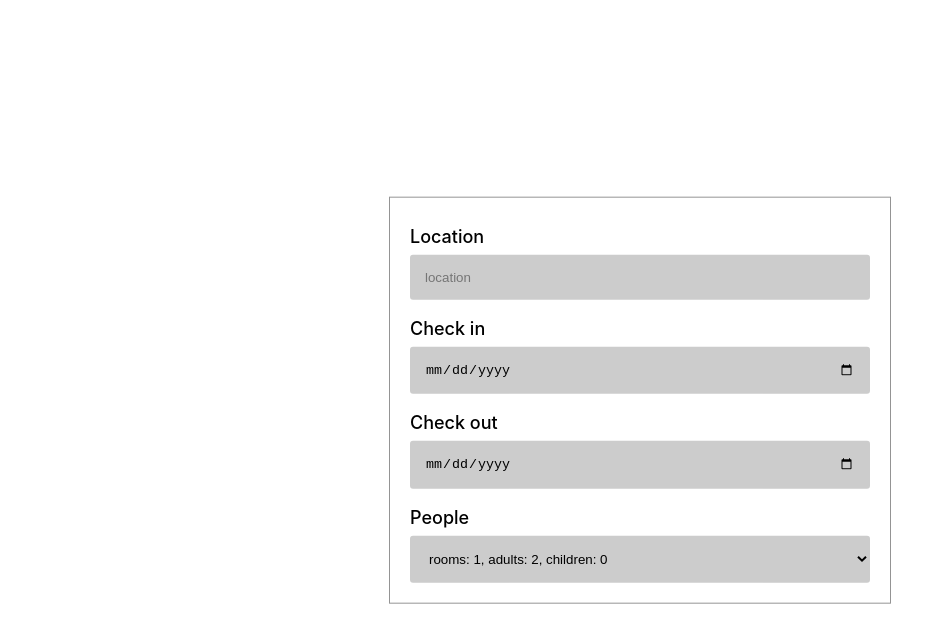
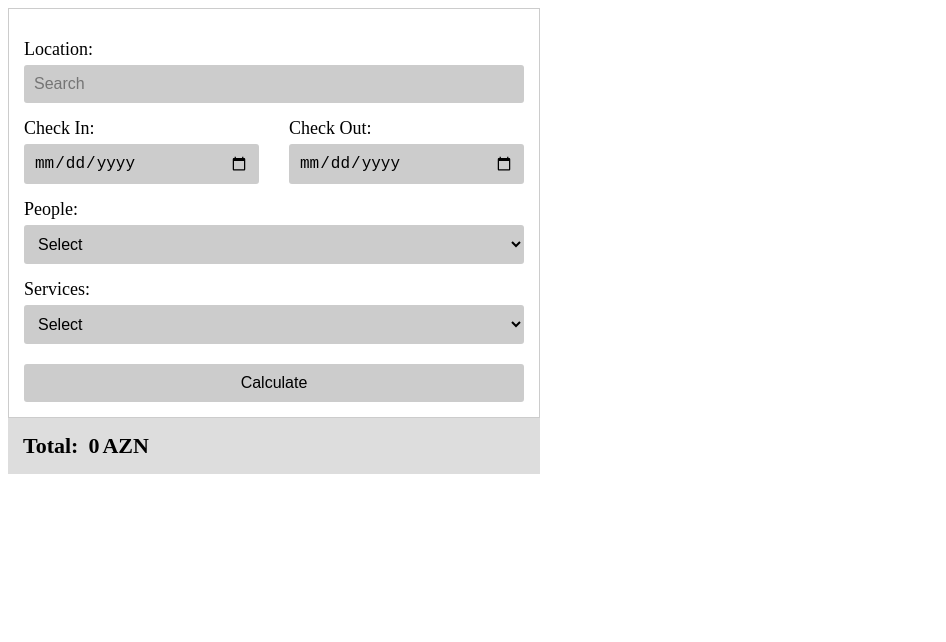
Before and after one commit to mubarizmayilzada/Hotel-Management, a website: page index.html in a window 1280 px wide. Shown: the whole page, without its empty margins (0-946 px from the left). Drawn offline with Linux system fonts and the light colour scheme.

Commit message:
fully ready

```diff
--- /dev/null
+++ b/assets/main.js
@@ -0,0 +1,49 @@
+const selectionPeople = document.getElementById('people');
+const selectionServices = document.getElementById('services');
+const result = document.querySelector('.result');
+const customSelect = document.querySelector('.custom-select');
+const formSubmit = document.querySelector('.form-submit');
+const customRoom = document.querySelector('#custom-room');
+const customAdult = document.querySelector('#custom-adult');
+customRoom.value = 0;
+customAdult.value = 0;
+
+let moneyServices = 0;
+let moneyPeople = 0;
+formSubmit.addEventListener('click',(e)=>{
+    e.preventDefault();
+    result.innerHTML = moneyServices + moneyPeople;
+})
+selectionPeople.addEventListener('change',()=>{
+    const selectValuePeople = selectionPeople.options[selectionPeople.selectedIndex].value;
+
+    if (selectValuePeople == 3){
+        customSelect.classList.remove('hide');
+        customSelect.classList.add('show');
+    }
+    else if(selectValuePeople == 1){
+        moneyPeople = 50;
+        customSelect.classList.remove('show');
+        customSelect.classList.add('hide');
+    }
+    else if(selectValuePeople == 2){
+        moneyPeople = 100;
+        customSelect.classList.remove('show');
+        customSelect.classList.add('hide');
+    }
+})
+selectionServices.addEventListener('change',()=>{
+    const selectValueServices = selectionServices.options[selectionServices.selectedIndex].value;
+    if (selectValueServices == 1){
+        moneyServices = 200;
+    }
+    else if(selectValueServices == 2){
+        moneyServices = 150;
+    }
+    else if(selectValueServices == 3){
+        moneyServices = 100;
+    }
+    else if(selectValueServices == 4){
+        moneyServices = 50;
+    }
+})
--- /dev/null
+++ b/assets/scss/main.scss
@@ -0,0 +1,88 @@
+main{
+    .main-section{
+        form{
+            width: 500px;
+            border: 1px solid #ccc;
+            padding: 15px;
+            label{
+                display: block;
+                margin: 15px 0 5px 0;
+                font-size: 18px;
+                font-weight: 500;
+
+            }
+            #checkin,
+            #checkout,
+            #custom-room,
+            #custom-adult{
+                width: 215px;
+            }
+            input,select{
+                width: 100%;
+                padding: 10px 10px;
+                background-color: #ccc;
+                font-size: 16px;
+                outline: none;
+                border: none;
+                border-radius: 3px;
+                option{
+                    display: block;
+                    padding: 10px;
+                }
+            }
+            .check-div{
+                display: flex;
+                justify-content: space-between;
+            }
+            button{
+                width: 100%;
+                margin-top: 20px;
+                padding: 10px;
+                background-color: #ccc;
+                border: none;
+                outline: none;
+                border-radius: 3px;
+                cursor: pointer;
+                font-size: 16px;
+            }
+            .custom-select{
+                border: 1px solid #ccc;
+                padding: 10px;
+                margin: 15px 0;
+                background-color: #eee;
+            }
+            .custom-select-wrapper{
+                display: flex;
+                justify-content: space-between;
+            }
+            #custom-child,
+            #custom-child-age{
+                width: calc(100% - 20px);
+            }
+            .hide{
+                display: none;
+            }
+            .show{
+                display: block;
+            }
+        }
+        .total-result{
+            width: 502px;
+            height: 100%;
+            background-color: #ddd;
+            padding: 15px;
+            display: flex;
+            span{
+                font-size:22px;
+                color: black;
+                font-weight: 700;
+            }
+            h2{
+                margin: 0px;
+                margin-left: 10px;
+                margin-right: 3px;
+                font-size: 22px;
+            }
+        }
+    }
+}
--- a/index.html
+++ b/index.html
@@ -5,34 +5,97 @@
     <meta http-equiv="X-UA-Compatible" content="IE=edge">
     <meta name="viewport" content="width=device-width, initial-scale=1.0">
     <title>Hotel Management - Artmood</title>
-    <link rel="stylesheet" href="./assets/style.css">
+    <link rel="stylesheet" href="./assets/css/style.css">
 </head>
 <body>
     <main>
-        <section class="hotel-management-section">
-            <div class="hotel-management-wrapper">
-                <form>
-                    <label for="location">Location</label>
-                    <input id="location" placeholder="location" type="text">
-                    <label for="check-in">Check in</label>
-                    <input id="check-in" placeholder="check in" type="date">
-                    <label for="check-out">Check out</label>
-                    <input id="check-out" type="date">
-                    <label for="people">People</label>
+        <section class="main-section">
+            <form>
+                <div class="location-div">
+                    <label for="location">Location:</label>
+                    <input id="location" type="search" placeholder="Search">
+                </div>
+                <div class="check-div">
+                    <div class="check-in-div">
+                        <label for="checkin">Check In:</label>
+                        <input type="date" id="checkin">
+                    </div>
+                    <div class="check-out-div">
+                        <label for="checkout">Check Out:</label>
+                        <input type="date" id="checkout">
+                    </div>
+                </div>
+                <div class="people-div">
+                    <label for="people">People:</label>
                     <select id="people">
+                        <option disabled hidden selected>
+                            Select
+                        </option>
                         <option value="1">
-                            rooms: 1, adults: 2, children: 0
+                            rooms: 1, adults: 1, children: 0 / 50
                         </option>
                         <option value="2">
-                            rooms: 1, adults: 2, children: 1
+                            rooms: 1, adults: 2, children: 0 / 100
+                        </option>
+                        <option value="3">Custom</option>
+                    </select>
+
+                    <div class="custom-select hide">
+                        <div class="custom-select-wrapper">
+                            <div class="custom-select-room">
+                                <label for="custom-room">Room:</label>
+                                <input type="number" min="1" id="custom-room" placeholder="1">
+                            </div>
+                            <div class="custom-select-adult">
+                                <label for="custom-adult">Adult:</label>
+                                <input type="number" min="1" id="custom-adult" placeholder="1">
+                            </div>
+                        </div>
+                        <div class="custom-select-child">
+                            <label for="custom-child">Child:</label>
+                            <input type="number" min="0" id="custom-child" placeholder="1">
+                            <label for="custom-child-age">How many child under 6 age:</label>
+                            <input type="number" min="0" id="custom-child-age" placeholder="1">
+                        </div>
+                    </div>
+                </div>
+                <div class="services-div">
+                    <label for="services">Services:</label>
+                    <select id="services">
+                        <option  hidden disabled selected>
+                            Select
+                        </option>
+                        <option value="1">
+                            full board and treatment / 200
+                        </option>
+                        <option value="2">
+                            full board without treatment / 150
                         </option>
                         <option value="3">
-                            custom
+                            half board and treatment / 100
+                        </option>
+                        <option value="4">
+                            half board without treatment / 50
                         </option>
                     </select>
-                </form>
+                </div>
+                <button class="form-submit" type="submit">
+                    Calculate
+                </button>
+            </form>
+            <div class="total-result">
+                <span>
+                    Total:
+                </span>
+                <h2 class="result">
+                    0
+                </h2>
+                <span class="azn">AZN</span>
             </div>
         </section>
     </main>
 </body>
 </html>
+
+
+<script src="./assets/main.js"></script>
```
Also changed, not shown: package.json (added, +22 -0 lines), assets/css/style.css (added), assets/style.css (deleted), 1 other file.
